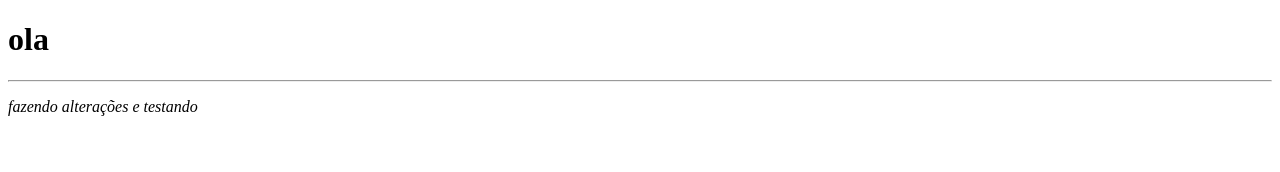
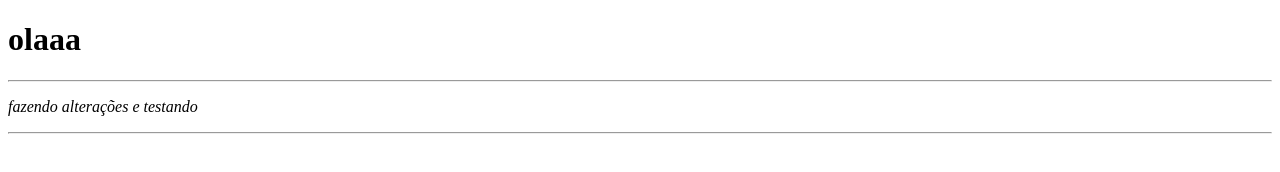
Before and after one commit to Kaue1609/atividade-repositorio, a plain HTML site: page index.html in a window 1280 px wide. Drawn offline with Linux system fonts and the light colour scheme.

Commit message:
commit teste

```diff
--- a/index.html
+++ b/index.html
@@ -10,9 +10,10 @@
 
 <body>
 
-    <h1> <b> ola </b> </h1>
+    <h1> <b> olaaa </b> </h1>
     <hr>
     <p> <i>fazendo alterações e testando</i> </p>
+    <hr>
 
 </body>
 
```
